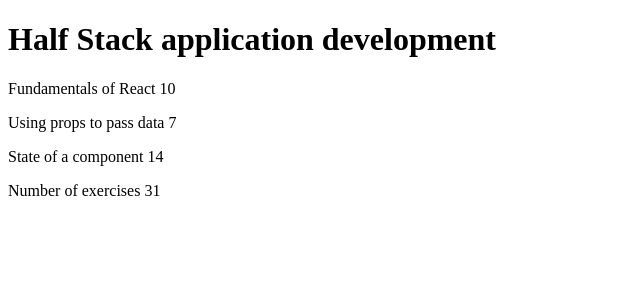
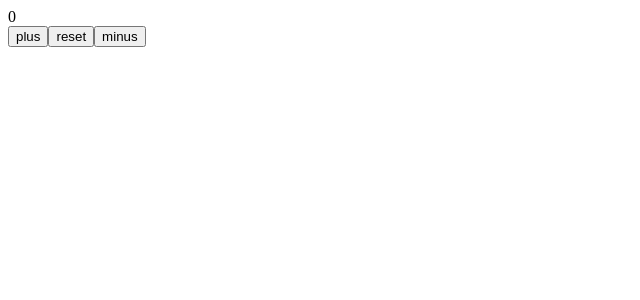
Before and after one commit to Kishega/fullstackopen, a React (Vite) app in the folder part1/courseinfo/: page / in a window 1280 px wide. Shown: the top 300 px of the page, without its empty margins (0-640 px from the left). Built offline with nearby package versions, Linux system fonts and the light colour scheme.

Commit message:
component state, event handlers

```diff
--- a/part1/courseinfo/src/App.jsx
+++ b/part1/courseinfo/src/App.jsx
@@ -1,52 +1,18 @@
-const Header = (props) => {
-  return (<h1>{props.course}</h1>)
-}
+import { useState } from 'react'
 
-const Content = (props) => {
-  return (<>
-    <Part name={props.parts[0].name} number={props.parts[0].exercises} />
-    <Part name={props.parts[1].name} number={props.parts[1].exercises} />
-    <Part name={props.parts[2].name} number={props.parts[2].exercises} />
-    </>
-  )
-}
+const Display = ({ counter }) => <div>{counter}</div>
 
-const Part = (props) => {
-  return (
-    <p>{props.name} {props.number}</p>
-  )
-}
-
-const Total = (props) => {
-  return (
-    <p>Number of exercises {props.parts[0].exercises + props.parts[1].exercises + props.parts[2].exercises}</p>
-  )
-}
+const Button = ({ onClick, text }) => <button onClick={onClick}>{text}</button>
 
 const App = () => {
-  const course = {
-    name: 'Half Stack application development',
-    parts: [
-      {
-        name: 'Fundamentals of React',
-        exercises: 10
-      },
-      {
-        name: 'Using props to pass data',
-        exercises: 7
-      },
-      {
-        name: 'State of a component',
-        exercises: 14
-      }
-    ]
-  }
+  const [ counter, setCounter ] = useState(0)
 
   return (
     <div>
-      <Header course={course.name} />
-      <Content parts={course.parts} />
-      <Total parts={course.parts} />
+      <Display counter={counter}/>
+      <Button onClick={() => setCounter(counter+1)} text="plus" />
+      <Button onClick={() => setCounter(0)} text="reset" />
+      <Button onClick={() => setCounter(counter-1)} text="minus" />
     </div>
   )
 }
```
